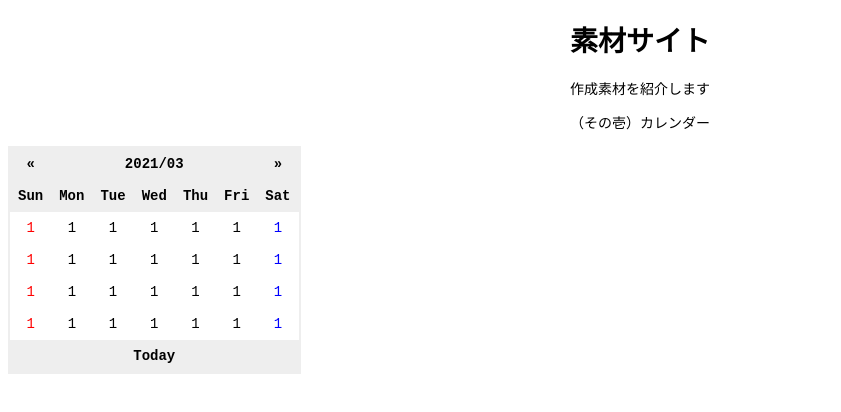
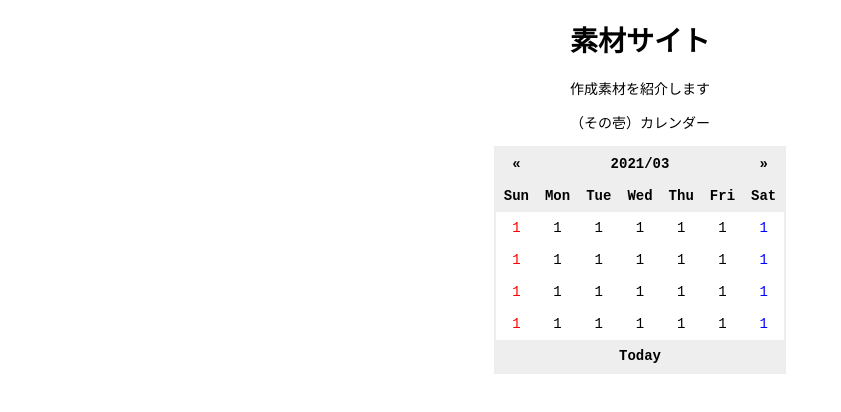
Before and after one commit to ymiya17/y17.github.io, a plain HTML site: page index.html in a window 1280 px wide. Shown: the whole page, without its empty margins (0-841 px from the left). Drawn offline with Linux system fonts and the light colour scheme.

Commit message:
Update index.html

```diff
--- a/index.html
+++ b/index.html
@@ -12,7 +12,7 @@
 
   <div style="text-align:center"><p>（その壱）カレンダー</p></div>
   <body>
-    <div style="text-align:center">
+    <center>
   <table>
     <thead>
       <tr>
@@ -75,7 +75,7 @@
     </tfoot>
     <script src="js/main.js"></script>
   </table>
-      </div>
+      </center>
   </body>
 
 </html>
```
